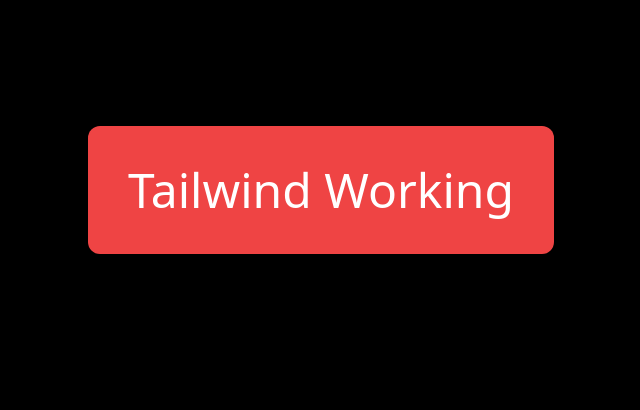
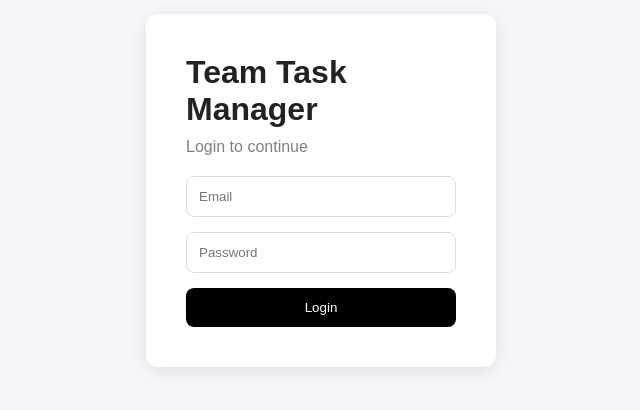
Before and after one commit to ftsaurav/team-task-manager, a React app in the folder frontend/: page /login in a window 1280 px wide. Shown: the part 210-620 px from the top of the page, without its empty margins (319-959 px from the left). Built offline with nearby package versions, Linux system fonts and the light colour scheme; no server answers; the HTML template or start-up script is replaced by a standard one.

Commit message:
talwind removed

```diff
--- a/frontend/src/index.css
+++ b/frontend/src/index.css
@@ -1,3 +1,11 @@
-@tailwind base;
-@tailwind components;
-@tailwind utilities;
+* {
+  margin: 0;
+  padding: 0;
+  box-sizing: border-box;
+  font-family: Arial, sans-serif;
+}
+
+body {
+  background: #f5f7fb;
+  color: #222;
+}
--- /dev/null
+++ b/frontend/src/pages/Login.css
@@ -0,0 +1,42 @@
+.login-container {
+  min-height: 100vh;
+  display: flex;
+  justify-content: center;
+  align-items: center;
+  background: #f5f7fb;
+}
+
+.login-card {
+  width: 350px;
+  background: white;
+  padding: 40px;
+  border-radius: 12px;
+  box-shadow: 0 4px 20px rgba(0,0,0,0.1);
+}
+
+.login-card h1 {
+  margin-bottom: 10px;
+}
+
+.login-card p {
+  margin-bottom: 20px;
+  color: gray;
+}
+
+.login-card input {
+  width: 100%;
+  padding: 12px;
+  margin-bottom: 15px;
+  border: 1px solid #ddd;
+  border-radius: 8px;
+}
+
+.login-card button {
+  width: 100%;
+  padding: 12px;
+  border: none;
+  background: black;
+  color: white;
+  border-radius: 8px;
+  cursor: pointer;
+}
--- a/frontend/src/pages/LoginPage.jsx
+++ b/frontend/src/pages/LoginPage.jsx
@@ -1,53 +1,24 @@
-import { useContext, useState } from "react";
-import { useNavigate } from "react-router-dom";
-
-import { loginUser } from "../api/authApi";
-import { AuthContext } from "../context/AuthContext";
-import { toast } from "react-toastify";
-
-function LoginPage() {
-  const navigate = useNavigate();
-
-  const { login } = useContext(AuthContext);
-
-  const [formData, setFormData] = useState({
-    email: "",
-    password: "",
-  });
-
-
-  const handleChange = (e) => {
-    setFormData({
-      ...formData,
-      [e.target.name]: e.target.value,
-    });
-  };
-
-  const handleSubmit = async (e) => {
-    e.preventDefault();
-
-    try {
-      const response = await loginUser(formData);
-
-      login(response.token);
-      toast.success("Login Successful");
-
-      navigate("/dashboard");
-    } catch (err) {
-      toast.error(
-    err.response?.data?.message ||
-    "Login Failed"
-);
-    }
-  };
+import './Login.css'
+export default function LoginPage() {
 
   return (
-  <div className="min-h-screen bg-black flex items-center justify-center">
-    <div className="bg-red-500 text-white p-10 text-5xl rounded-xl">
-      Tailwind Working
+
+    <div className="login-container">
+
+      <div className="login-card">
+
+        <h1>Team Task Manager</h1>
+
+        <p>Login to continue</p>
+
+        <input type="email" placeholder="Email" />
+
+        <input type="password" placeholder="Password" />
+
+        <button>Login</button>
+
+      </div>
+
     </div>
-  </div>
-)
+  )
 }
-
-export default LoginPage;
```
Also changed, not shown: frontend/package.json (+4 -7 lines), 1 other file (tests, documents, lock files or other folders).
